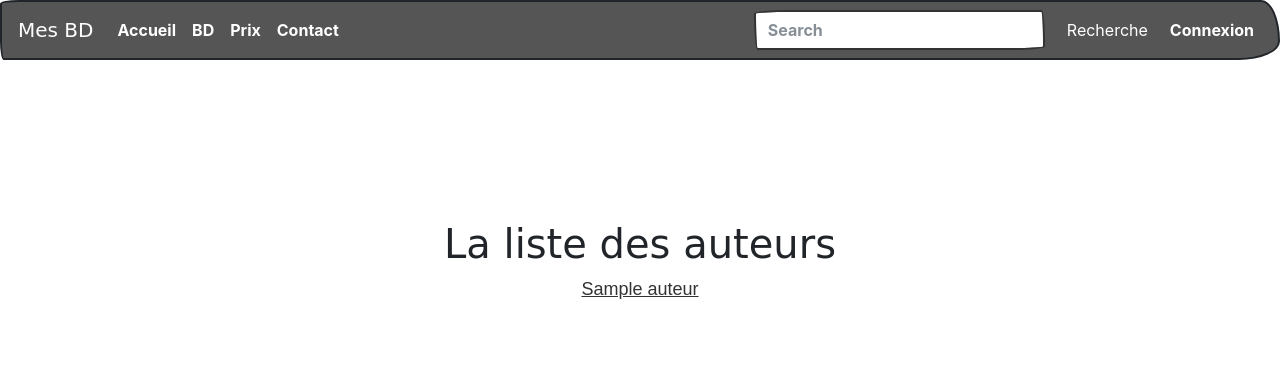
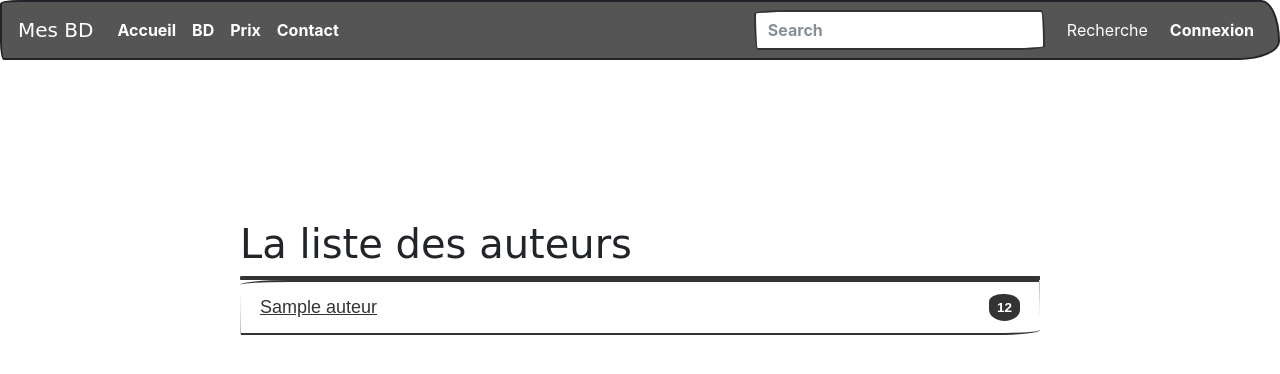
Before and after one commit to MRCnicolas/symfony_bds, a Symfony app: template templates/bd/index.html.twig in a window 1280 px wide. Shown: the top 374 px of the page. Run offline with Twig, Linux system fonts and the light colour scheme; the template is opened without the code that fills it: most values are stand-ins (such as "Sample title", 1, 10 or a date in 2020); some libraries are stand-ins or nearby versions; some web fonts are replaced.

Commit message:
Depot10mars

```diff
--- a/composer.json
+++ b/composer.json
@@ -14,6 +14,7 @@
         "doctrine/doctrine-migrations-bundle": "^3.0",
         "doctrine/orm": "^2.8",
         "easycorp/easyadmin-bundle": "^3.2",
+        "knplabs/knp-paginator-bundle": "^5.4",
         "nelmio/cors-bundle": "^2.1",
         "phpdocumentor/reflection-docblock": "^5.2",
         "sensio/framework-extra-bundle": "^5.1",
--- a/config/bundles.php
+++ b/config/bundles.php
@@ -15,4 +15,5 @@ return [
     Nelmio\CorsBundle\NelmioCorsBundle::class => ['all' => true],
     ApiPlatform\Core\Bridge\Symfony\Bundle\ApiPlatformBundle::class => ['all' => true],
     EasyCorp\Bundle\EasyAdminBundle\EasyAdminBundle::class => ['all' => true],
+    Knp\Bundle\PaginatorBundle\KnpPaginatorBundle::class => ['all' => true],
 ];
--- a/public/css/style.css
+++ /dev/null
@@ -1,5 +0,0 @@
-.thumbnail {
-    width: 200px;
-    height: auto;
-    border: solid 2px black;
-}
--- a/templates/base.html.twig
+++ b/templates/base.html.twig
@@ -71,7 +71,7 @@
 
 <style>
     .example-wrapper {
-        text-align: center;
+        text-align: start;
         margin: 160px auto;
         max-width: 800px;
         width: 95%;
--- a/templates/bd/index.html.twig
+++ b/templates/bd/index.html.twig
@@ -1,10 +1,25 @@
 {% extends "base.html.twig" %} {% block title %}La liste des auteurs{% endblock %} {% block body %}
-
 <div class="example-wrapper">
     <h1>La liste des auteurs</h1>
+    <ul class="list-group list-group-flush"></ul>
+    {% for auteur in auteurs %}
+    <li class="list-group-item d-flex justify-content-between align-items-center">
+        <a href="{{ path('bd_show', {id :auteur.id}) }}">{{ auteur.auteur }}</a>
+        <span class="badge badge-primary badge-pill">12</span>
+    </li>
+    {% endfor %}
+    </ul>
 
-    {% for auteur in auteurs %}
-    <p><a href="{{ path('bd_show', {id :auteur.id}) }}">{{ auteur.auteur }}</a></p>
-    {% endfor %}
+    <div class="navigation">
+        {{ knp_pagination_render(auteurs) }}
+    </div>
 </div>
+
+<style>
+    .thumbnail {
+        width: 200px;
+        height: auto;
+        border: solid 2px black;
+    }
+</style>
 {% endblock %}
```
Also changed, not shown: src/Controller/BdController.php (+17 -5 lines), 4 other files.
